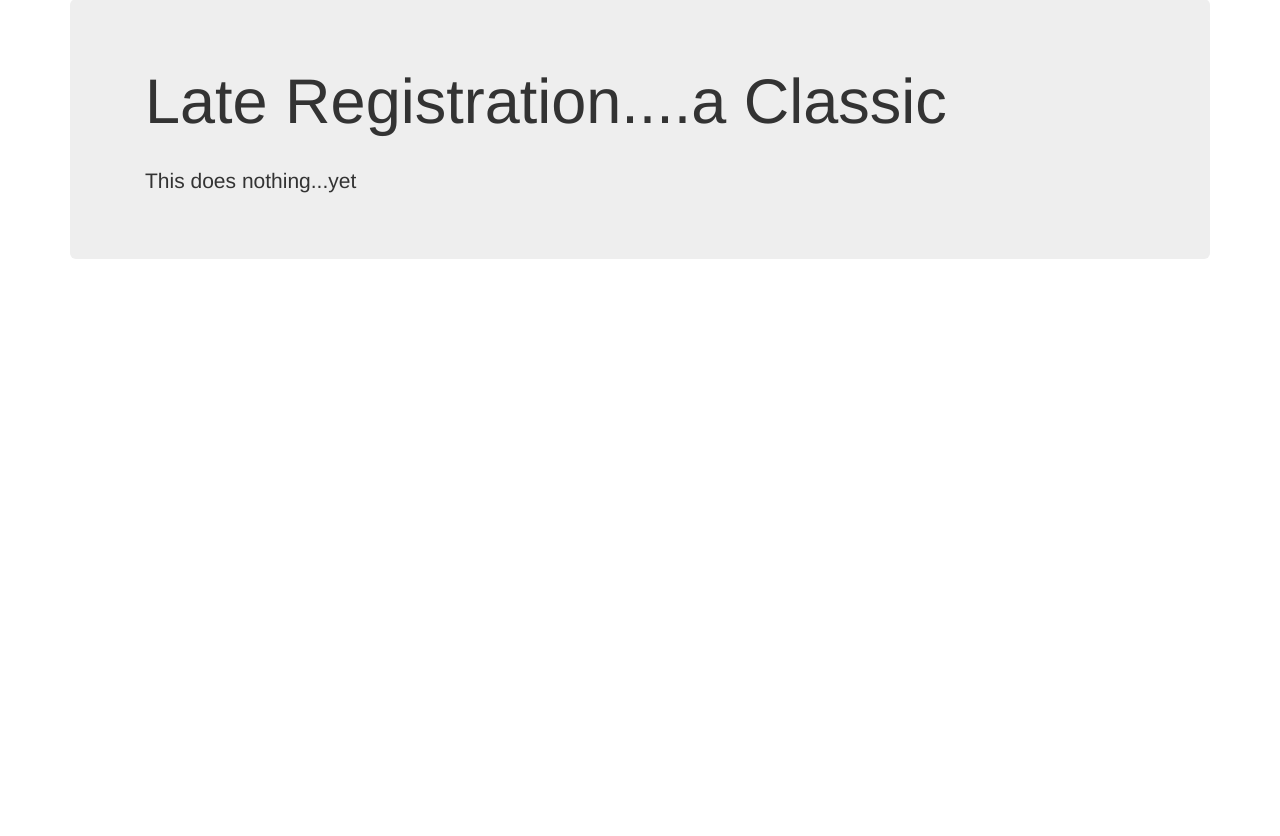
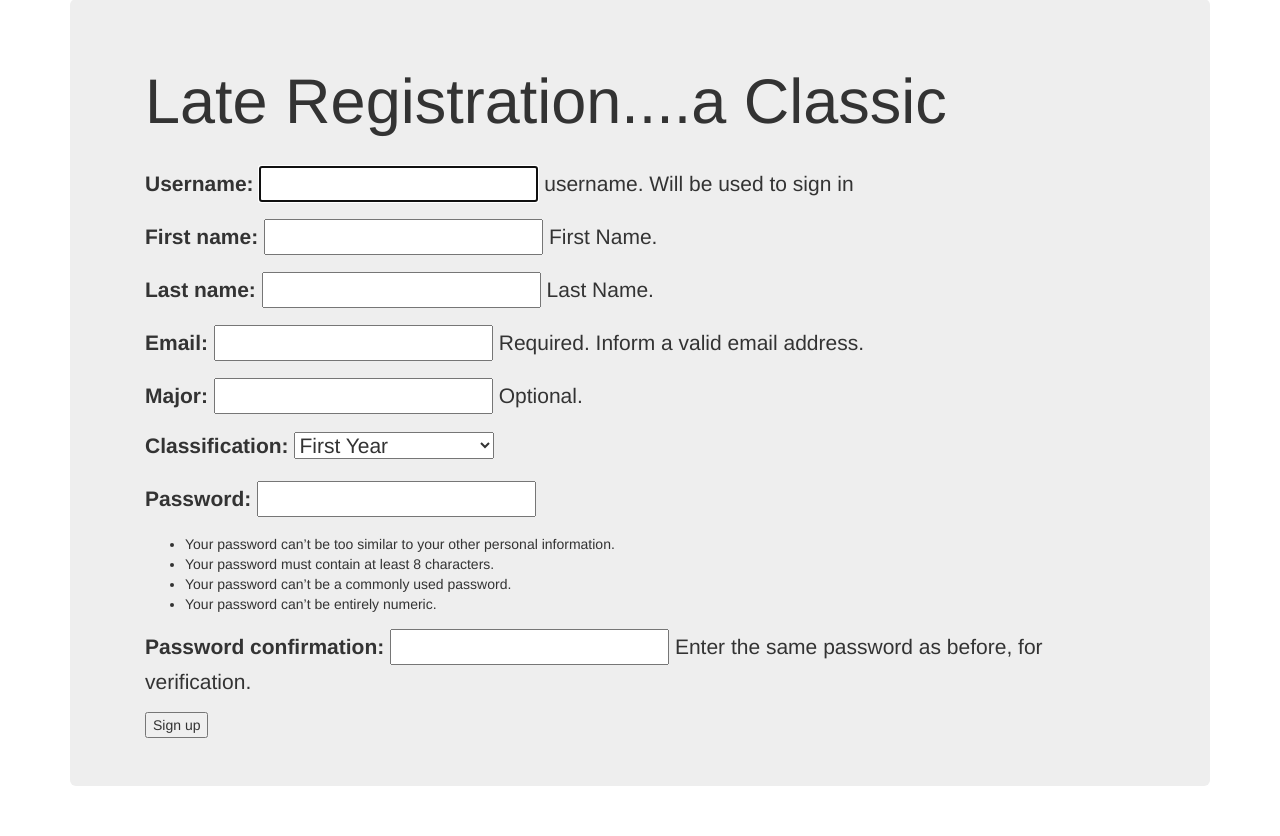
Before and after one commit to NichJohn83/UnClique, a Django app: a page that uses UnClique/templates/members/signup_form.html in a window 1280 px wide. Shown: the part 51-887 px from the top of the page. Before the commit the page ends 310 px from the top, so only its background shows below. Run offline with Django 3.2, Linux system fonts and the light colour scheme; some libraries are stand-ins or nearby versions.

Commit message:
initial signup functionality for users implemented

```diff
--- /dev/null
+++ b/UnClique/members/forms.py
@@ -0,0 +1,36 @@
+from django import forms
+from django.contrib.auth.forms import UserCreationForm
+from django.contrib.auth.models import User
+from members.models import member
+
+
+
+class SignUpForm(UserCreationForm):
+    FIRST = 'first'
+    SECOND = 'second'
+    THIRD = 'third'
+    FOURTH = 'fourth'
+    FIFTH_OR_HIGHER = 'fifth+'
+    GRAD = 'grad'
+    FACULTY = 'faculty'
+    STAFF = 'staff'
+    username = forms.CharField(max_length=30, required=True, help_text='username. Will be used to sign in')
+    first_name = forms.CharField(max_length=30, required=True, help_text='First Name.')
+    last_name = forms.CharField(max_length=30, required=True, help_text='Last Name.')
+    major = forms.CharField(max_length=30, required=False, help_text='Optional.')
+    email = forms.EmailField(max_length=254, required=True, help_text='Required. Inform a valid email address.')
+    classification = forms.ChoiceField(choices=((
+        (FIRST, 'First Year'),
+        (SECOND, 'Second Year'),
+        (THIRD, 'Third Year'),
+        (FOURTH, 'Fourth Year'),
+        (FIFTH_OR_HIGHER, 'Fifth Year or higher'),
+        (GRAD, 'Graduate Student'),
+        (FACULTY, 'Faculty'),
+        (STAFF, 'Staff'),
+    )
+))
+
+    class Meta:
+        model = User
+        fields = ('username', 'first_name', 'last_name', 'email', 'major', 'classification', 'password1', 'password2', )
--- a/UnClique/members/models.py
+++ b/UnClique/members/models.py
@@ -27,8 +27,9 @@ class member(models.Model):
     first_name = models.CharField(max_length=30)
     last_name = models.CharField(max_length=30)
     preferred_name = models.CharField(max_length=30)
-    major = models.CharField(max_length=30)
+    major = models.CharField(max_length=30, null=True)
     classification = models.CharField(
         max_length=10,
         choices=CLASSIFICATION_CHOICES,
         default=FIRST)
+    email = models.EmailField(max_length=254)
--- a/UnClique/members/views.py
+++ b/UnClique/members/views.py
@@ -1,9 +1,11 @@
+from django.contrib.auth import authenticate, login
 from django.contrib.auth.decorators import login_required
 from django.http import HttpResponse
 from django.shortcuts import render, redirect
 
 
 # Create your views here.
+from members.forms import SignUpForm
 
 
 @login_required
@@ -13,4 +15,16 @@ def home(request):
 
 
 def late_registration(request):
-    return render(request, 'members/signup_form.html')
+    if request.method == 'POST':
+        form = SignUpForm(request.POST)
+        if form.is_valid():
+            form.save()
+            username = form.cleaned_data.get('username')
+            raw_password = form.cleaned_data.get('password1')
+            user = authenticate(username=username, password=raw_password)
+            login(request, user)
+            return redirect('member_home')
+    else:
+        form = SignUpForm()
+
+    return render(request, 'members/signup_form.html', {'form': form})
--- a/UnClique/templates/members/signup_form.html
+++ b/UnClique/templates/members/signup_form.html
@@ -9,9 +9,11 @@ Welcome
         <div class="container">
             <h1> Late Registration....a Classic</h1>
             <br>
-            <p>
-                This does nothing...yet
-            </p>
+            <form method="post">
+            {% csrf_token %}
+            {{ form.as_p }}
+            <button type="submit">Sign up</button>
+          </form>
         </div>
     </div>
 
```
